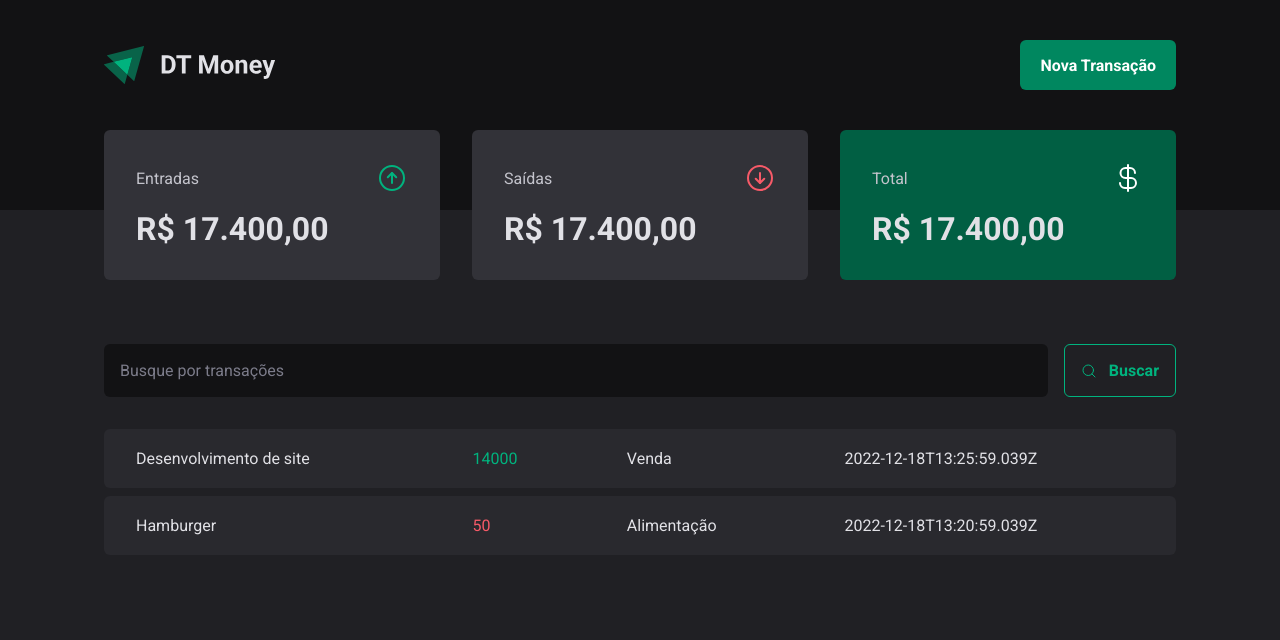
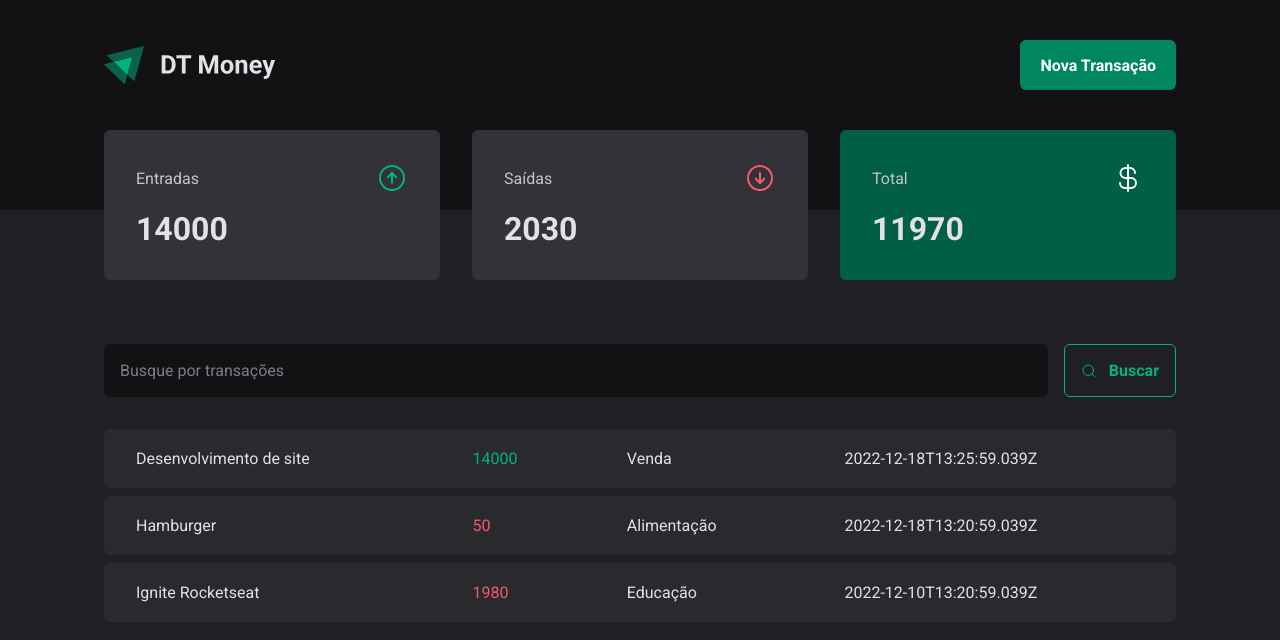
Before and after one commit to joalissongomes1994/dt-money, a React (Vite) app: page / in a window 1280 px wide. Shown: the top 640 px of the page. Built offline with nearby package versions, Linux system fonts and the light colour scheme; data requests are answered from the project's data file.

Commit message:
feat: Calculate transactions summary

```diff
--- a/server.json
+++ b/server.json
@@ -12,9 +12,17 @@
       "id": 2,
       "description": "Hamburger",
       "type": "outcome",
-    "category": "Alimentação",
+      "category": "Alimentação",
       "price": 50,
       "createdAt": "2022-12-18T13:20:59.039Z"
+    },
+    {
+      "id": 3,
+      "description": "Ignite Rocketseat",
+      "type": "outcome",
+      "category": "Educação",
+      "price": 1980,
+      "createdAt": "2022-12-10T13:20:59.039Z"
     }
   ]
 }
--- a/src/components/Summary/index.tsx
+++ b/src/components/Summary/index.tsx
@@ -1,7 +1,24 @@
 import { ArrowCircleDown, ArrowCircleUp, CurrencyDollar } from "phosphor-react";
+import { useContext } from "react";
+import { TransactionsContext } from "../../contexts/TransactionsContext";
 import { SummaryCard, SummaryContainer } from "./styles";
 
 export function Summary() {
+  const {transactions} = useContext(TransactionsContext)
+
+  const summary = transactions.reduce((acc, current) => {
+    if(current.type === "income") acc.icome += current.price
+    else acc.outcome += current.price
+
+    acc.total = acc.icome - acc.outcome
+
+    return acc
+  }, {
+    icome: 0,
+    outcome: 0,
+    total: 0
+  })
+
   return (
     <SummaryContainer>
       <SummaryCard>
@@ -10,7 +27,7 @@ export function Summary() {
           <ArrowCircleUp size={32} color="#00b37e"/>
         </header>
 
-        <strong>R$ 17.400,00</strong>
+        <strong>{summary.icome}</strong>
       </SummaryCard>
 
       <SummaryCard>
@@ -19,7 +36,7 @@ export function Summary() {
           <ArrowCircleDown size={32} color="#f75a68"/>
         </header>
 
-        <strong>R$ 17.400,00</strong>
+        <strong>{summary.outcome}</strong>
       </SummaryCard>
 
       <SummaryCard variant="green">
@@ -28,7 +45,7 @@ export function Summary() {
           <CurrencyDollar size={32} color="#fff"/>
         </header>
 
-        <strong>R$ 17.400,00</strong>
+        <strong>{summary.total}</strong>
       </SummaryCard>
     </SummaryContainer>
   )
```
